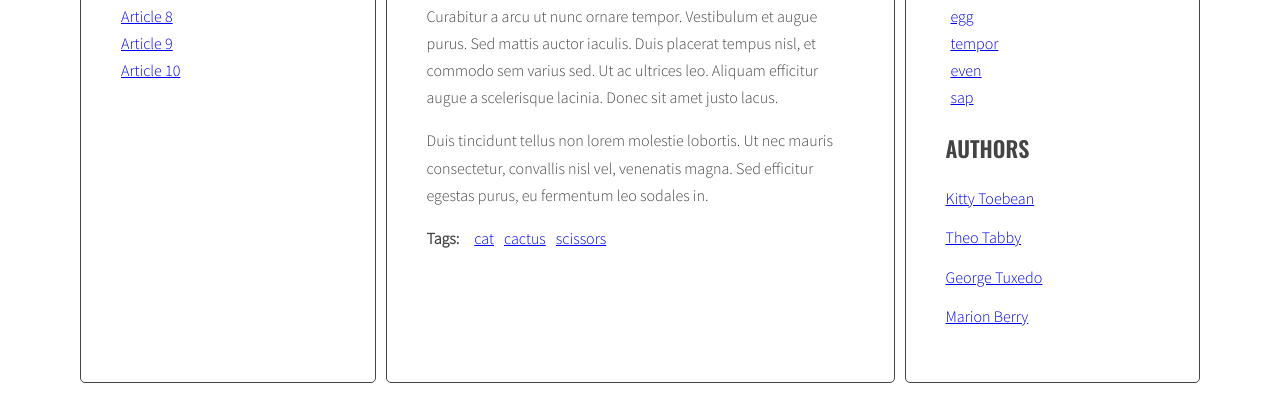
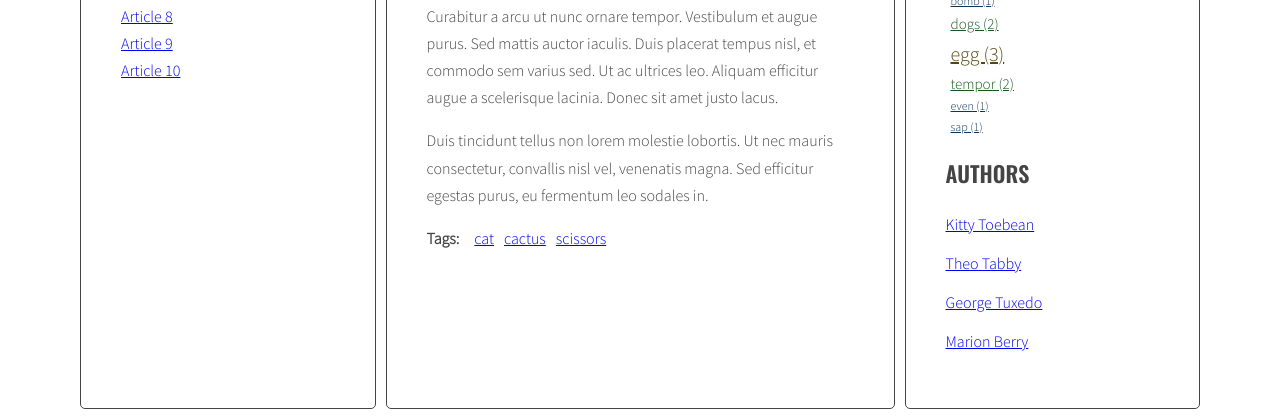
Before and after one commit to arturodfrontu/blog-js, a website: page index.html in a window 1280 px wide. Shown: the part 546-963 px from the top of the page. Before the commit the page ends 937 px from the top, so only its background shows below. Drawn offline with nearby package versions, Linux system fonts and the light colour scheme.

Commit message:
Add Tag Cloud Styling

```diff
--- a/js/script.js
+++ b/js/script.js
@@ -7,10 +7,15 @@ const optTitleListSelector = '.titles';
 const optLinkSelector = 'titles a';
 const optArticleTagsSelector = '.post-tags .list';
 const optArticleAuthorSelector = '.post-author';
+const opt = {
+  tagSizes: {
+    count: 5,
+    classPrefix: 'tag-size-',
+  },
+};
 
 const titleClickHandler = function (event) {
   event.preventDefault();
-
   const clickedElement = this;
   const activeLinks = document.querySelectorAll(optLinkSelector + '.' + activeClass);
   const href = clickedElement.getAttribute('href');
@@ -62,9 +67,38 @@ const links = document.querySelectorAll('.titles a');
 for (let link of links) {
   link.addEventListener('click', titleClickHandler);
 }
-console.log(links);
+
+const calculateTagsParams = function(tags){
+  const params = {
+    min: 99999,
+    max: 0,
+  };
+
+  for(let tag in tags){
+    if(tags[tag] > params.max){
+      params.max = tags[tag];
+    }
+    if(tags[tag] < params.min){
+      params.min = tags[tag];
+    }
+  }
+  return params;
+};
+
+//calculateTagsParams();
+
+const calculateTagClass = function(count, params){
+  const normalizedCount = count - params.min;
+  const normalizedMax = params.max - params.min;
+  const percentage = normalizedCount / normalizedMax;
+  const classNumber = Math.floor( percentage * (opt.tagSizes.count - 1) + 1 );
+
+  return opt.tagSizes.classPrefix+classNumber;
+
+};
+
 const generateTags = function () {
-  let allTags = [];
+  let allTags = {};
   const articles = document.querySelectorAll(optArticleSelector);
   for (let article of articles) {
     let html = ' ';
@@ -75,12 +109,21 @@ const generateTags = function () {
     for (let tag of tagsArray) {
       const tagHTML = '<li class="tag"><a href="#tag-' + tag + '"><span>' + tag + '</span></a></li>';
       html = html + tagHTML;
-      if (allTags.indexOf(tagHTML) == -1) {
-        allTags.push(tagHTML);
+      if(!allTags[tag]) {
+        allTags[tag] = 1;
+      } else {
+        allTags[tag]++;
       }
     }
     const tagList = document.querySelector('.tags');
-    tagList.innerHTML = allTags.join('');
+    //tagList.innerHTML = allTags.join('');
+    const tagsParams = calculateTagsParams(allTags);
+    let allTagsHTML = '';
+    for(let tag in allTags){
+      // allTagsHTML += '<li class="tag"><a class="" href="#tag-'+ tag + '">' + tag + ' (' + allTags[tag] + ')</a></li>';
+      allTagsHTML += '<span class="tag ' + calculateTagClass(allTags[tag], tagsParams) + '"><a href="#tag-'+ tag + '">' + tag + ' (' + allTags[tag] + ')</a></span>';
+    }
+    tagList.innerHTML = allTagsHTML;
     tagsWrapper.innerHTML = html;
   }
 };
@@ -118,14 +161,13 @@ function addClickListenersToTags() {
 
 addClickListenersToTags();
 
-
 const generateAuthorList = function(){
   const articles = document.querySelectorAll(optArticleSelector);
   for(let article of articles){
     const authorWrapper = article.querySelector(optArticleAuthorSelector);
     let html = '';
     const tagAuthor = article.getAttribute('data-author');
-    const linkHTML = '<li><a href="#author-' + tagAuthor + '">' + tagAuthor + '</a></li>';
+    const linkHTML = '<li>by <a href="#author-' + tagAuthor + '">' + tagAuthor + '</a></li>';
     html = html + linkHTML;
     authorWrapper.innerHTML = html;
   }
@@ -147,7 +189,6 @@ const authorListClickHandler = function(event) {
   }
 
   generateTitleLinks('[data-author="' + tag + '"]');
-
 };
 
 const addClickListenersToAuthorsList = function(){
--- a/sass/style.scss
+++ b/sass/style.scss
@@ -125,4 +125,51 @@ body {
 
 .tag {
   margin: 0 5px;
+  display: flex;
+  flex-direction: row;
+
 }
+
+.tag-size-1 {
+  a {
+    color: #123456;
+    font-size: 12px;
+
+  }
+}
+.tag-size-2 {
+  a {
+    color: #12561b;
+    font-size: 15px;
+    &:visited{
+      color: #12561b;
+    }
+  }
+}
+.tag-size-3 {
+  a {
+    color: #564612;
+    font-size: 20px;
+    &:visited{
+      color: #564612;
+    }
+  }
+}
+.tag-size-4 {
+  a {
+    color: #561212;
+    font-size: 25px;
+    &:visited{
+      color: #561212;
+    }
+  }
+}
+.tag-size-5 {
+  a {
+    color: #4e1256;
+    font-size: 30px;
+    &:visited {
+      color: #4e1256;
+    }
+  }
+}
```
Also changed, not shown: css/style.css, 1 other file.
